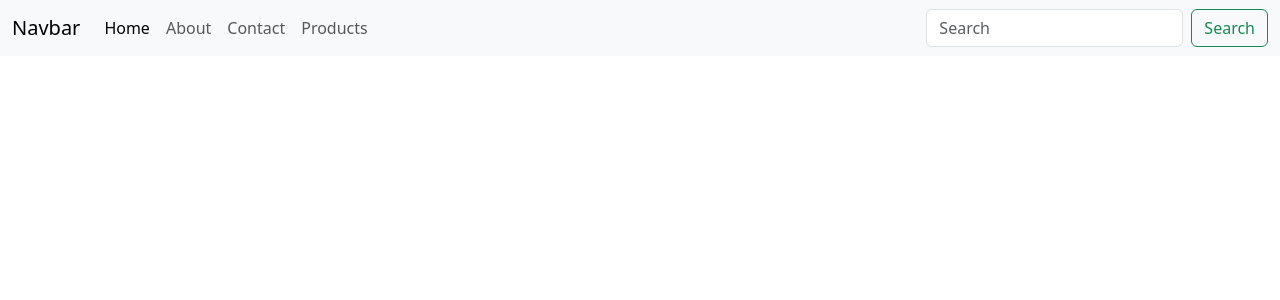
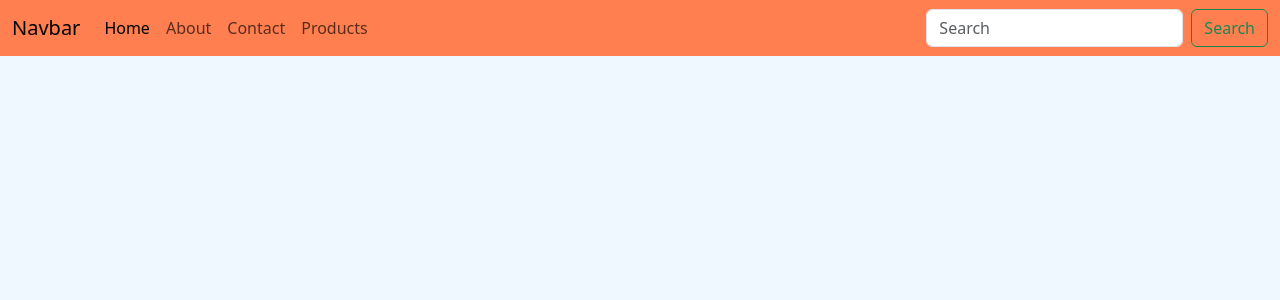
Before and after one commit to toia-19/proyectoAngular-Prog5to, an Angular app: page / in a window 1280 px wide. Shown: the top 300 px of the page. Built offline with nearby package versions, Linux system fonts and the light colour scheme.

Commit message:
Manejo de diferentes formas en clases CSS

```diff
--- a/src/app/app.css
+++ b/src/app/app.css
@@ -0,0 +1,18 @@
+/* Por ID */
+/*
+    #navegador{
+        background-color: coral;
+    }
+*/
+
+/* Sobreescribir */
+/*
+    .navegador{
+        background-color: coral !important;
+    }
+*/
+
+/* Por CLASE */
+.navbar {
+    background-color: coral;
+}
--- a/src/app/app.html
+++ b/src/app/app.html
@@ -1,4 +1,4 @@
-<nav class="navbar navbar-expand-lg bg-body-tertiary">
+<nav class="navbar navbar-expand-lg">
   <div class="container-fluid">
     <a class="navbar-brand" href="#">Navbar</a>
     <button class="navbar-toggler" type="button" data-bs-toggle="collapse" data-bs-target="#navbarSupportedContent" aria-controls="navbarSupportedContent" aria-expanded="false" aria-label="Toggle navigation">
@@ -36,6 +36,6 @@
 
 <!-- 2 formas de llamar a un componente desde otra ubicación -->
 <!-- Op1: -->
-<!-- <About></About> -->
+<!-- <About/> -->
 <!-- Op2: -->
 <!-- <app-home></app-home> -->
--- a/src/app/app.ts
+++ b/src/app/app.ts
@@ -1,13 +1,9 @@
 import { Component, signal } from '@angular/core';
 import { RouterOutlet } from '@angular/router';
-import { About } from './pages/about/about';
-import { Home } from './pages/home/home';
-import { Contact } from './pages/contact/contact';
-import { Products } from './pages/products/products';
 
 @Component({
   selector: 'app-root',
-  imports: [RouterOutlet, About, Home, Contact, Products],
+  imports: [RouterOutlet],
   templateUrl: './app.html',
   styleUrl: './app.css'
 })
--- a/src/app/pages/home/home.css
+++ b/src/app/pages/home/home.css
@@ -0,0 +1,19 @@
+/* Título llamado por ID */
+#title{
+    font-size: 35px;
+    text-align: center;
+    padding: 1rem;
+}
+
+/*
+    1rem = 16px
+*/
+.card{
+    margin-top: 3rem;
+}
+
+/* Botón llamado por CLASE */
+.btn-action{
+    background-color: coral;
+    color: white;
+}
--- a/src/app/pages/home/home.html
+++ b/src/app/pages/home/home.html
@@ -1 +1,11 @@
-<p>home works!</p>
+<h1 id="title">Primer página con Angular</h1>
+
+<div class="card" style="width: 18rem;">
+    <img src="..." class="card-img-top" alt="...">
+    <div class="card-body">
+        <h5 class="card-title">Card title</h5>
+        <p class="card-text">Some quick example text to build on the card title and make up the bulk of the card’s
+            content.</p>
+        <a href="#" class="btn btn-action">Go somewhere</a>
+    </div>
+</div>
--- a/src/styles.css
+++ b/src/styles.css
@@ -1 +1,5 @@
 /* You can add global styles to this file, and also import other style files */
+/* Cambio de estilos en body por ETIQUETA */
+body{
+    background-color: aliceblue;
+}
```
